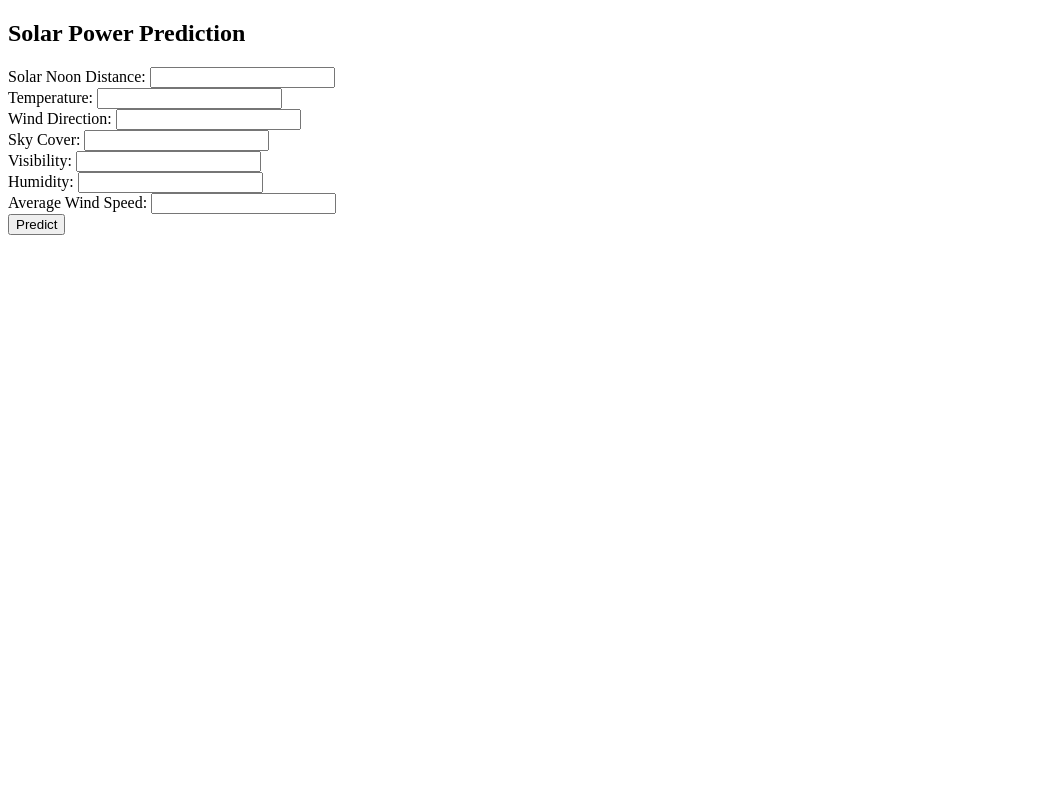
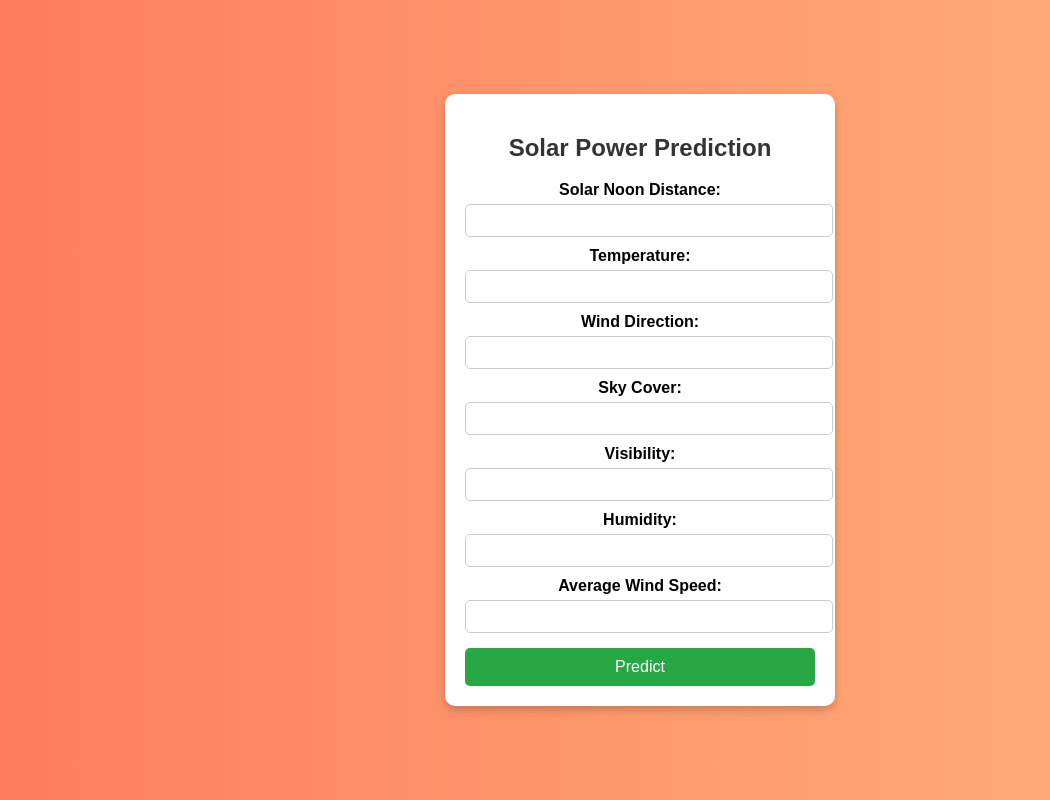
Before and after one commit to Hariprogram-creator/solar, a Flask app: page / in a window 1280 px wide. Shown: the whole page, without its empty margins (0-1050 px from the left). Run offline with Flask 3, Linux system fonts and the light colour scheme.

Commit message:
Update index.html

```diff
--- a/templates/index.html
+++ b/templates/index.html
@@ -1,33 +1,132 @@
 <!DOCTYPE html>
-<html>
+<html lang="en">
 <head>
+    <meta charset="UTF-8">
+    <meta name="viewport" content="width=device-width, initial-scale=1.0">
     <title>Solar Power Prediction</title>
+    <style>
+        body {
+            font-family: Arial, sans-serif;
+            background: linear-gradient(to right, #ff7e5f, #feb47b);
+            display: flex;
+            justify-content: center;
+            align-items: center;
+            height: 100vh;
+            margin: 0;
+            flex-direction: column;
+        }
+        .container {
+            background: white;
+            padding: 20px;
+            border-radius: 10px;
+            box-shadow: 0 4px 8px rgba(0, 0, 0, 0.2);
+            width: 350px;
+            text-align: center;
+            animation: fadeIn 1s ease-in-out;
+        }
+        h2 {
+            color: #333;
+        }
+        label {
+            font-weight: bold;
+            display: block;
+            margin-top: 10px;
+        }
+        input {
+            width: 100%;
+            padding: 8px;
+            margin-top: 5px;
+            border: 1px solid #ccc;
+            border-radius: 5px;
+        }
+        button {
+            width: 100%;
+            background: #28a745;
+            color: white;
+            padding: 10px;
+            border: none;
+            border-radius: 5px;
+            cursor: pointer;
+            margin-top: 15px;
+            font-size: 16px;
+            transition: 0.3s;
+        }
+        button:hover {
+            background: #218838;
+        }
+        .result-container {
+            display: none;
+            background: white;
+            padding: 20px;
+            border-radius: 10px;
+            box-shadow: 0 4px 8px rgba(0, 0, 0, 0.2);
+            width: 350px;
+            text-align: center;
+            margin-top: 20px;
+            animation: fadeIn 1s ease-in-out;
+        }
+        .result-container p {
+            font-size: 18px;
+            color: #333;
+        }
+        @keyframes fadeIn {
+            from { opacity: 0; transform: translateY(-10px); }
+            to { opacity: 1; transform: translateY(0); }
+        }
+    </style>
+    <script>
+        function predictSolarPower(event) {
+            event.preventDefault();
+
+            let formData = new FormData(document.getElementById("predictionForm"));
+            fetch("/predict", {
+                method: "POST",
+                body: formData
+            })
+            .then(response => response.json())
+            .then(data => {
+                document.getElementById("result-container").style.display = "block";
+                if (data.prediction) {
+                    document.getElementById("result-text").innerText = "Predicted Power Generation: " + data.prediction;
+                } else {
+                    document.getElementById("result-text").innerText = "Error: " + data.error;
+                }
+            })
+            .catch(error => console.error("Error:", error));
+        }
+    </script>
 </head>
 <body>
+    <div class="container">
         <h2>Solar Power Prediction</h2>
-    <form action="/predict" method="post">
+        <form id="predictionForm" onsubmit="predictSolarPower(event)">
             <label for="solar_noon_dist">Solar Noon Distance:</label>
-        <input type="text" name="solar_noon_dist" required><br>
+            <input type="text" name="solar_noon_dist" required>
 
             <label for="temperature">Temperature:</label>
-        <input type="text" name="temperature" required><br>
+            <input type="text" name="temperature" required>
 
             <label for="wind_dir">Wind Direction:</label>
-        <input type="text" name="wind_dir" required><br>
+            <input type="text" name="wind_dir" required>
 
             <label for="sky_cover">Sky Cover:</label>
-        <input type="text" name="sky_cover" required><br>
+            <input type="text" name="sky_cover" required>
 
             <label for="visibility">Visibility:</label>
-        <input type="text" name="visibility" required><br>
+            <input type="text" name="visibility" required>
 
             <label for="humidity">Humidity:</label>
-        <input type="text" name="humidity" required><br>
+            <input type="text" name="humidity" required>
 
             <label for="avg_wind_speed">Average Wind Speed:</label>
-        <input type="text" name="avg_wind_speed" required><br>
+            <input type="text" name="avg_wind_speed" required>
 
             <button type="submit">Predict</button>
         </form>
+    </div>
+    <div class="result-container" id="result-container">
+        <h2>Prediction Result</h2>
+        <p id="result-text"></p>
+    </div>
 </body>
 </html>
```
Lines whose indentation alone changed are shown as unchanged.
